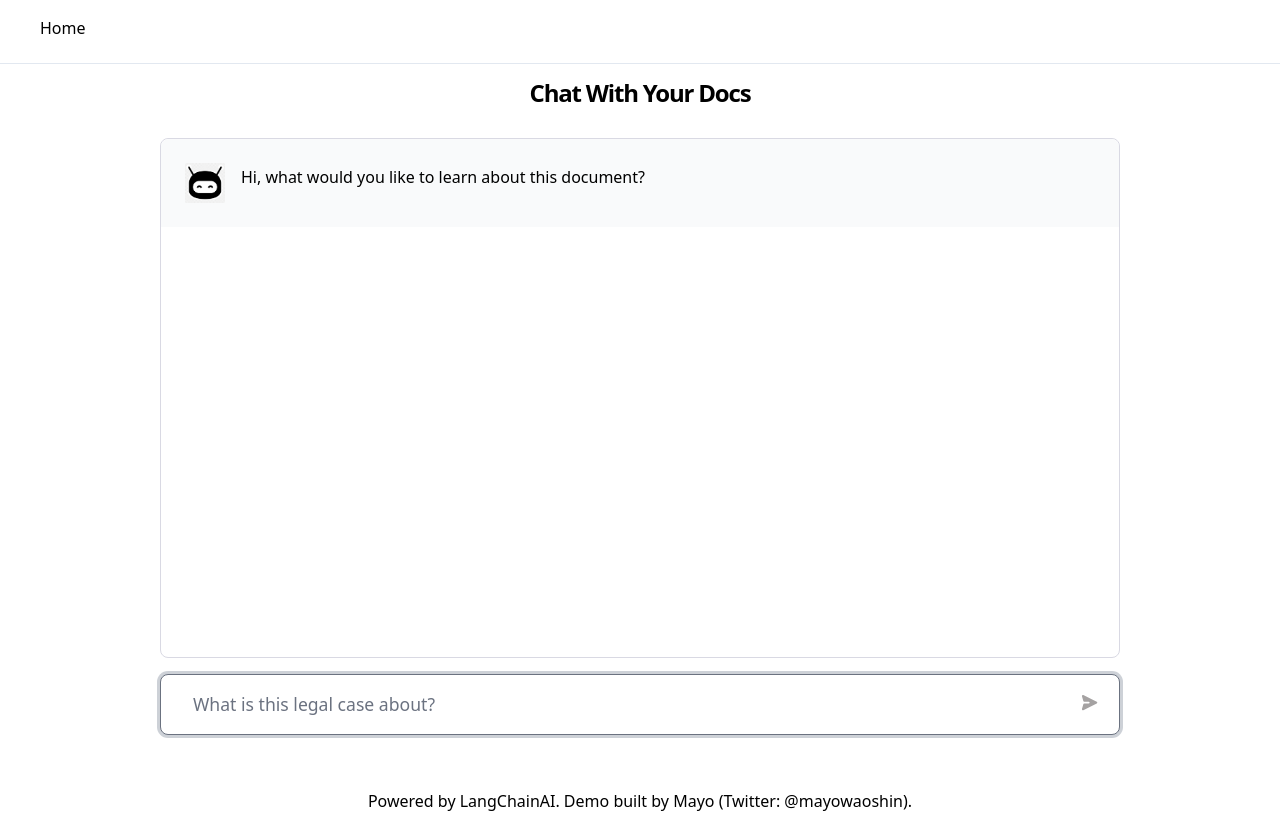
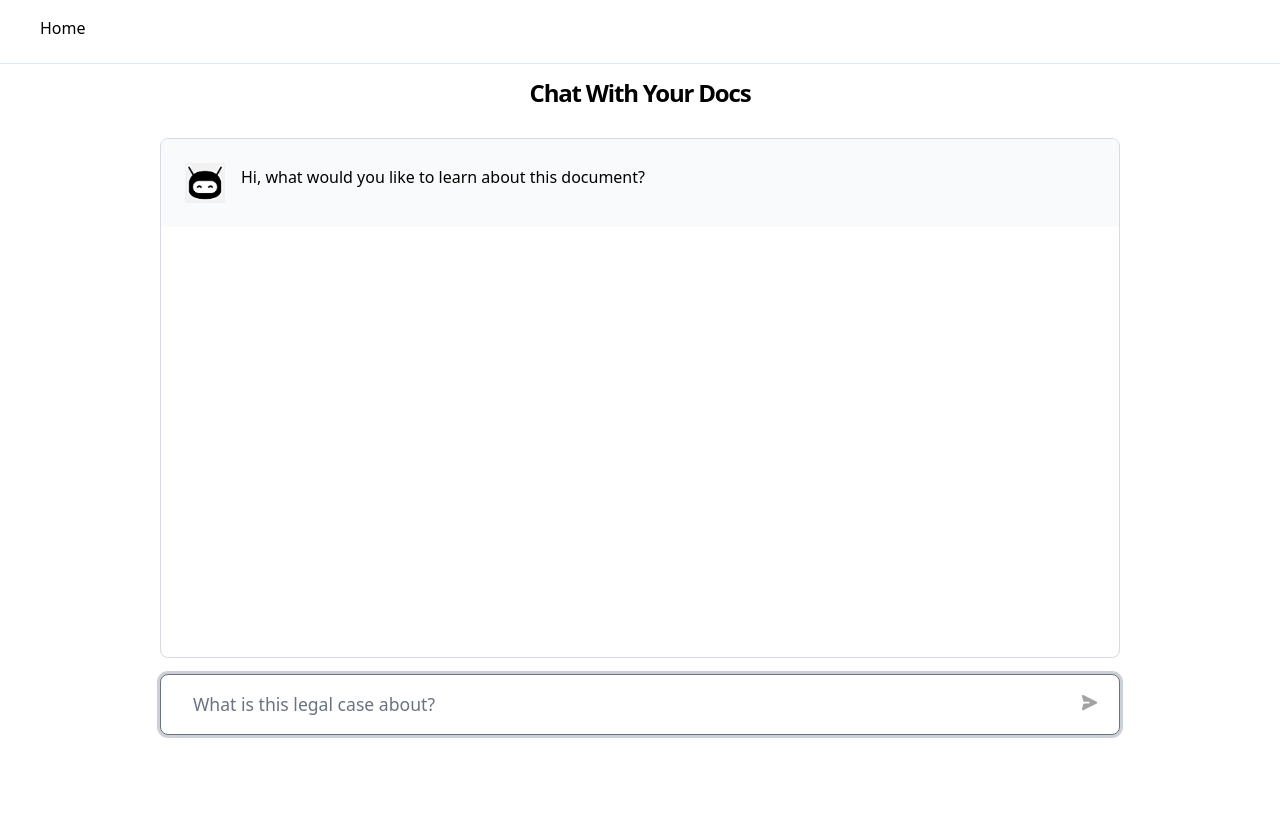
Before and after one commit to hot214/chatgptbot, a Next.js app: page / in a window 1280 px wide. After the commit the page ends 800 px from the top, so only its background shows below. Built offline with nearby package versions, Linux system fonts and the light colour scheme.

Commit message:
Removed footer

```diff
--- a/pages/index.tsx
+++ b/pages/index.tsx
@@ -260,11 +260,11 @@ export default function Home() {
             )}
           </main>
         </div>
-        <footer className="m-auto p-4">
+        {/* <footer className="m-auto p-4">
           <a href="https://twitter.com/mayowaoshin">
             Powered by LangChainAI. Demo built by Mayo (Twitter: @mayowaoshin).
           </a>
-        </footer>
+        </footer> */}
       </Layout>
     </>
   );
```
